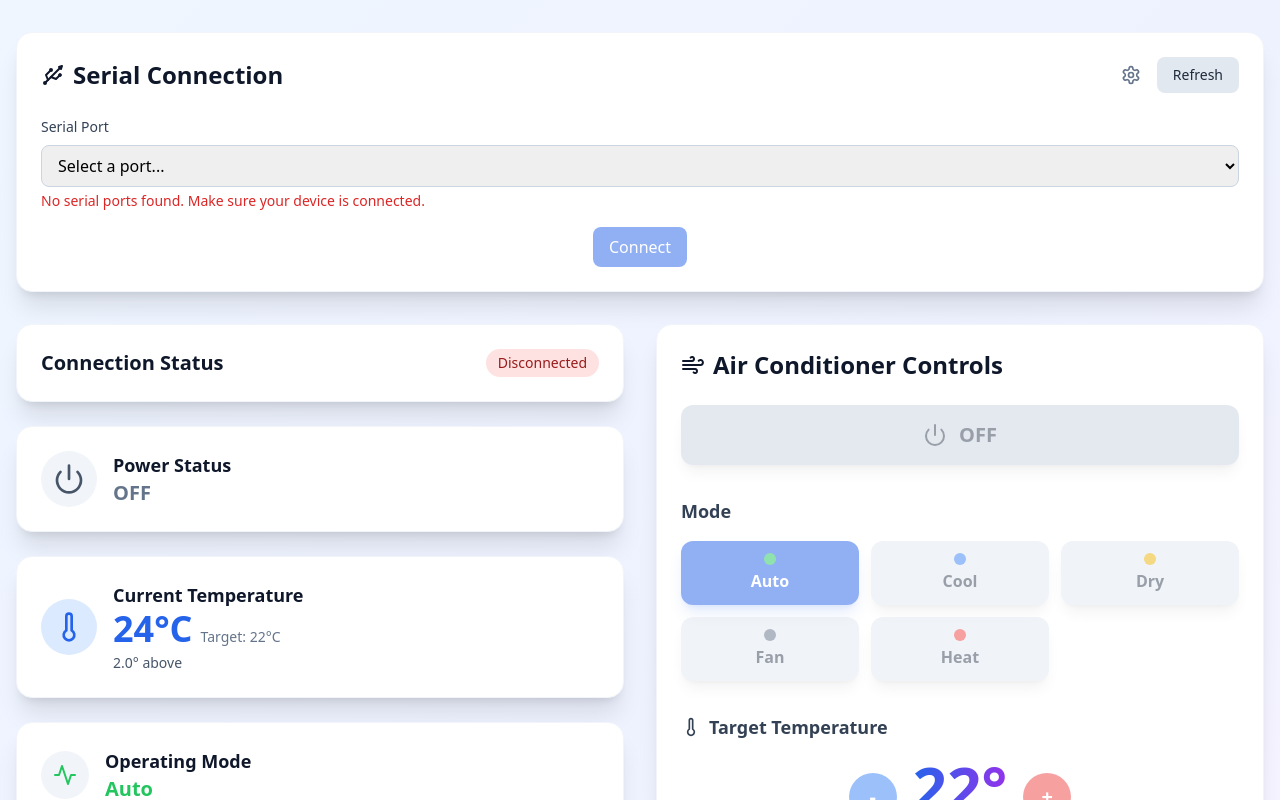
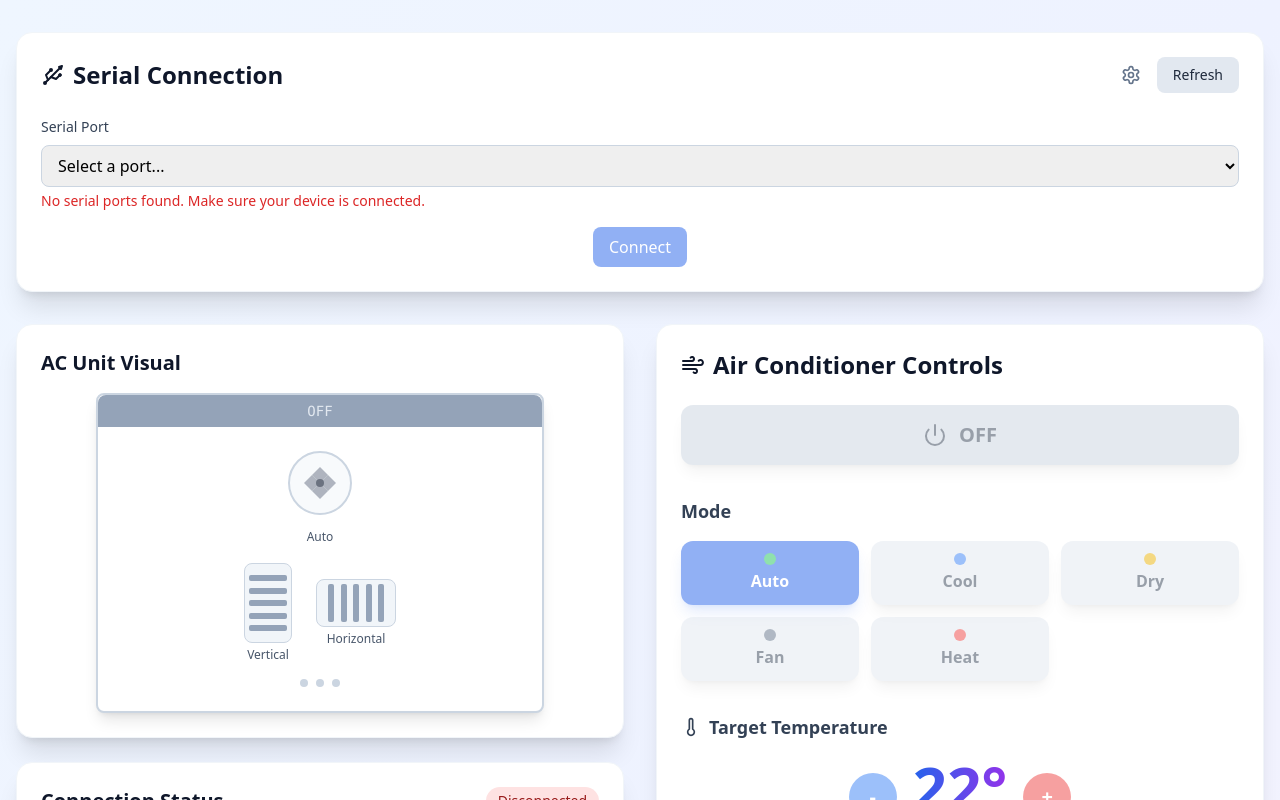
Before and after one commit to NubeIO/NubeiO-Eol-Toolkit, a React (Create React App) app in the folder frontend/: page / in a window 1280 px wide. Shown: the top 800 px of the page. Built offline with nearby package versions, Linux system fonts and the light colour scheme; the HTML template or start-up script is replaced by a standard one.

Commit message:
Add lourve
Signed-off-by: Tan Le <lmtan91@gmail.com>

```diff
--- /dev/null
+++ b/frontend/src/components/AnimatedComponents.js
@@ -0,0 +1,200 @@
+import React from 'react';
+
+// Animated Fan Component
+export const AnimatedFan = ({ fanSpeed, isOn }) => {
+  const getAnimationSpeed = () => {
+    if (!isOn) return 'animate-none';
+    switch (fanSpeed) {
+      case 'High':
+        return 'animate-spin duration-300'; // Very fast
+      case 'Medium':
+        return 'animate-spin duration-500'; // Fast
+      case 'Low':
+        return 'animate-spin duration-1000'; // Slow
+      case 'Quiet':
+        return 'animate-spin duration-2000'; // Very slow
+      case 'Auto':
+        return 'animate-spin duration-700'; // Medium-fast
+      default:
+        return 'animate-none';
+    }
+  };
+
+  return (
+    <div className="relative w-16 h-16">
+      {/* Fan Housing */}
+      <div className="absolute inset-0 border-2 border-gray-300 rounded-full bg-gray-50"></div>
+
+      {/* Fan Blades */}
+      <div className={`absolute inset-2 ${getAnimationSpeed()}`}>
+        <svg viewBox="0 0 48 48" className="w-full h-full">
+          {/* Fan blades */}
+          <path d="M24 8 L32 16 L24 24 L16 16 Z" fill={isOn ? "#6366f1" : "#9ca3af"} className="opacity-80"/>
+          <path d="M40 24 L32 32 L24 24 L32 16 Z" fill={isOn ? "#8b5cf6" : "#9ca3af"} className="opacity-80"/>
+          <path d="M24 40 L16 32 L24 24 L32 32 Z" fill={isOn ? "#6366f1" : "#9ca3af"} className="opacity-80"/>
+          <path d="M8 24 L16 16 L24 24 L16 32 Z" fill={isOn ? "#8b5cf6" : "#9ca3af"} className="opacity-80"/>
+
+          {/* Center hub */}
+          <circle cx="24" cy="24" r="4" fill={isOn ? "#4f46e5" : "#6b7280"}/>
+        </svg>
+      </div>
+    </div>
+  );
+};
+
+// Animated Vertical Louver Component
+export const AnimatedVerticalLouver = ({ swing, position = 0 }) => {
+  const getLouverRotation = () => {
+    if (swing) {
+      return 'animate-pulse'; // Simple pulsing animation for swing
+    }
+    // Static position based on position value (0-100)
+    const rotation = (position - 50) * 0.6; // -30 to +30 degrees
+    return `transform: rotate(${rotation}deg)`;
+  };
+
+  return (
+    <div className="relative w-12 h-20 bg-gray-100 rounded-lg border border-gray-300 overflow-hidden">
+      <div className="absolute inset-1">
+        {/* Vertical slats */}
+        {[0, 1, 2, 3, 4].map((i) => (
+          <div
+            key={i}
+            className={`absolute w-full h-1.5 bg-gray-400 rounded-sm transition-all duration-1000 ${
+              swing ? 'animate-bounce' : ''
+            }`}
+            style={{
+              top: `${i * 18 + 10}%`,
+              ...(swing ? {} : { transform: `rotate(${(position - 50) * 0.3}deg)` }),
+              transformOrigin: 'center'
+            }}
+          />
+        ))}
+      </div>
+
+      {/* Swing indicator */}
+      {swing && (
+        <div className="absolute -top-1 -right-1 w-2 h-2 bg-orange-500 rounded-full animate-pulse"></div>
+      )}
+    </div>
+  );
+};
+
+// Animated Horizontal Louver Component
+export const AnimatedHorizontalLouver = ({ swing, position = 0 }) => {
+  return (
+    <div className="relative w-20 h-12 bg-gray-100 rounded-lg border border-gray-300 overflow-hidden">
+      <div className="absolute inset-1">
+        {/* Horizontal slats */}
+        {[0, 1, 2, 3, 4].map((i) => (
+          <div
+            key={i}
+            className={`absolute h-full w-1.5 bg-gray-400 rounded-sm transition-all duration-1000 ${
+              swing ? 'animate-pulse' : ''
+            }`}
+            style={{
+              left: `${i * 18 + 10}%`,
+              ...(swing ? {} : { transform: `rotate(${(position - 50) * 0.3}deg)` }),
+              transformOrigin: 'center'
+            }}
+          />
+        ))}
+      </div>
+
+      {/* Swing indicator */}
+      {swing && (
+        <div className="absolute -top-1 -right-1 w-2 h-2 bg-orange-500 rounded-full animate-pulse"></div>
+      )}
+    </div>
+  );
+};
+
+// AC Unit Visual Representation
+export const ACUnitVisual = ({ acState }) => {
+  return (
+    <div className="relative w-full max-w-md mx-auto">
+      {/* Main AC Unit Body */}
+      <div className={`relative bg-white rounded-lg shadow-lg border-2 transition-all duration-300 ${
+        acState.power ? 'border-blue-300 shadow-blue-100' : 'border-gray-300'
+      }`}>
+        {/* Display Panel */}
+        <div className={`h-8 rounded-t-lg flex items-center justify-center text-sm font-mono ${
+          acState.power ? 'bg-blue-600 text-white' : 'bg-gray-400 text-gray-200'
+        }`}>
+          {acState.power ? `${acState.temperature}°C ${acState.mode}` : 'OFF'}
+        </div>
+
+        {/* Main Body */}
+        <div className="p-6 space-y-4">
+          {/* Fan Section */}
+          <div className="flex items-center justify-center">
+            <div className="text-center">
+              <div className="mb-2">
+                <AnimatedFan fanSpeed={acState.fanSpeed} isOn={acState.power} />
+              </div>
+              <span className="text-xs text-gray-600">{acState.fanSpeed}</span>
+            </div>
+          </div>
+
+          {/* Louver Section */}
+          <div className="flex items-center justify-center gap-6">
+            {/* Vertical Louvers */}
+            <div className="text-center">
+              <AnimatedVerticalLouver
+                swing={acState.swing}
+                position={50} // You can make this dynamic based on actual louver position
+              />
+              <span className="text-xs text-gray-600 mt-1 block">Vertical</span>
+            </div>
+
+            {/* Horizontal Louvers */}
+            <div className="text-center">
+              <AnimatedHorizontalLouver
+                swing={acState.swing}
+                position={50} // You can make this dynamic based on actual louver position
+              />
+              <span className="text-xs text-gray-600 mt-1 block">Horizontal</span>
+            </div>
+          </div>
+
+          {/* Status Indicators */}
+          <div className="flex justify-center gap-2 mt-4">
+            {/* Power LED */}
+            <div className={`w-2 h-2 rounded-full ${
+              acState.power ? 'bg-green-500 animate-pulse' : 'bg-gray-300'
+            }`}></div>
+
+            {/* Mode LED */}
+            <div className={`w-2 h-2 rounded-full ${
+              acState.power ? 'bg-blue-500' : 'bg-gray-300'
+            }`}></div>
+
+            {/* Swing LED */}
+            <div className={`w-2 h-2 rounded-full ${
+              acState.swing && acState.power ? 'bg-orange-500 animate-pulse' : 'bg-gray-300'
+            }`}></div>
+          </div>
+        </div>
+
+        {/* Air Flow Animation */}
+        {acState.power && (
+          <div className="absolute -bottom-2 left-1/2 transform -translate-x-1/2">
+            {[0, 1, 2].map((i) => (
+              <div
+                key={i}
+                className="absolute w-1 h-6 bg-blue-200 rounded-full animate-bounce opacity-60"
+                style={{
+                  left: `${i * 8 - 8}px`,
+                  animationDelay: `${i * 0.2}s`,
+                  animationDuration: '1.5s'
+                }}
+              />
+            ))}
+          </div>
+        )}
+      </div>
+    </div>
+  );
+};
+
+export default { AnimatedFan, AnimatedVerticalLouver, AnimatedHorizontalLouver, ACUnitVisual };
--- a/frontend/src/components/StatusDisplay.js
+++ b/frontend/src/components/StatusDisplay.js
@@ -1,5 +1,6 @@
 import React from 'react';
 import { Power, Thermometer, Wind, Activity, Gauge } from 'lucide-react';
+import { ACUnitVisual, AnimatedFan, AnimatedVerticalLouver, AnimatedHorizontalLouver } from './AnimatedComponents';
 
 const StatusDisplay = ({ acState, isConnected }) => {
   const getModeIcon = (mode) => {
@@ -33,6 +34,12 @@ const StatusDisplay = ({ acState, isConnected }) => {
 
   return (
     <div className="space-y-6">
+      {/* AC Visual Representation */}
+      <div className="status-card">
+        <h2 className="text-xl font-bold text-gray-900 mb-4">AC Unit Visual</h2>
+        <ACUnitVisual acState={acState} />
+      </div>
+
       {/* Connection Status */}
       <div className="status-card">
         <div className="flex items-center justify-between">
@@ -121,7 +128,7 @@ const StatusDisplay = ({ acState, isConnected }) => {
       <div className="status-card">
         <div className="flex items-center gap-4">
           <div className="p-3 rounded-full bg-purple-100 text-purple-600">
-            <Gauge className="w-8 h-8" />
+            <AnimatedFan fanSpeed={acState.fanSpeed} isOn={acState.power} />
           </div>
           <div>
             <h3 className="text-lg font-semibold text-gray-900">
@@ -130,6 +137,32 @@ const StatusDisplay = ({ acState, isConnected }) => {
             <p className="text-xl font-bold text-purple-600">
               {acState.fanSpeed}
             </p>
+          </div>
+        </div>
+      </div>
+
+      {/* Louver Control */}
+      <div className="status-card">
+        <h3 className="text-lg font-semibold text-gray-900 mb-4">
+          Louver Positions
+        </h3>
+        <div className="flex items-center justify-around">
+          {/* Vertical Louvers */}
+          <div className="text-center">
+            <AnimatedVerticalLouver swing={acState.swing} position={50} />
+            <span className="text-sm text-gray-600 mt-2 block">Vertical</span>
+            <span className="text-xs text-gray-500">
+              {acState.swing ? 'Swinging' : 'Fixed'}
+            </span>
+          </div>
+
+          {/* Horizontal Louvers */}
+          <div className="text-center">
+            <AnimatedHorizontalLouver swing={acState.swing} position={50} />
+            <span className="text-sm text-gray-600 mt-2 block">Horizontal</span>
+            <span className="text-xs text-gray-500">
+              {acState.swing ? 'Swinging' : 'Fixed'}
+            </span>
           </div>
         </div>
       </div>
--- a/frontend/src/index.css
+++ b/frontend/src/index.css
@@ -35,3 +35,52 @@
     @apply backdrop-blur-sm bg-white/90 border border-white/20;
   }
 }
+
+/* Custom animations for AC components */
+@layer utilities {
+  .duration-300 {
+    animation-duration: 0.3s;
+  }
+
+  .duration-500 {
+    animation-duration: 0.5s;
+  }
+
+  .duration-1000 {
+    animation-duration: 1s;
+  }
+
+  .duration-2000 {
+    animation-duration: 2s;
+  }
+
+  /* Louver swing animation */
+  .louver-swing {
+    animation: louverSwing 2s ease-in-out infinite alternate;
+  }
+
+  @keyframes louverSwing {
+    0% { transform: rotate(-15deg); }
+    100% { transform: rotate(15deg); }
+  }
+
+  /* Air flow animation */
+  .air-flow {
+    animation: airFlow 1.5s ease-in-out infinite;
+  }
+
+  @keyframes airFlow {
+    0% {
+      opacity: 0;
+      transform: translateY(0px);
+    }
+    50% {
+      opacity: 0.6;
+      transform: translateY(-10px);
+    }
+    100% {
+      opacity: 0;
+      transform: translateY(-20px);
+    }
+  }
+}
```
